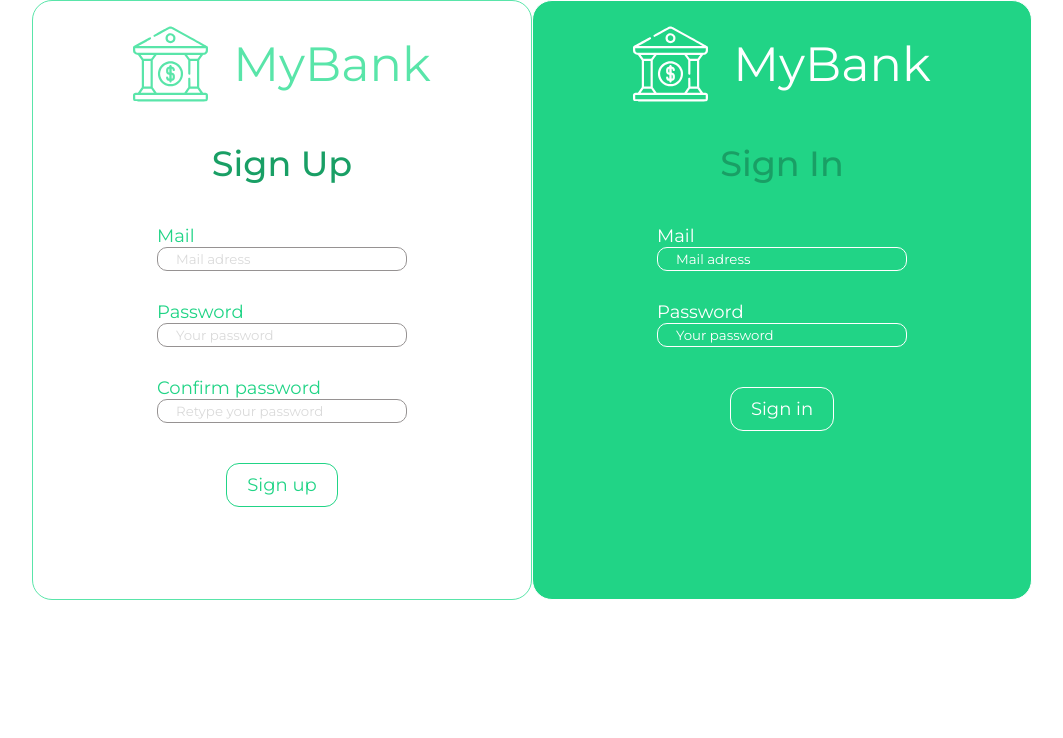
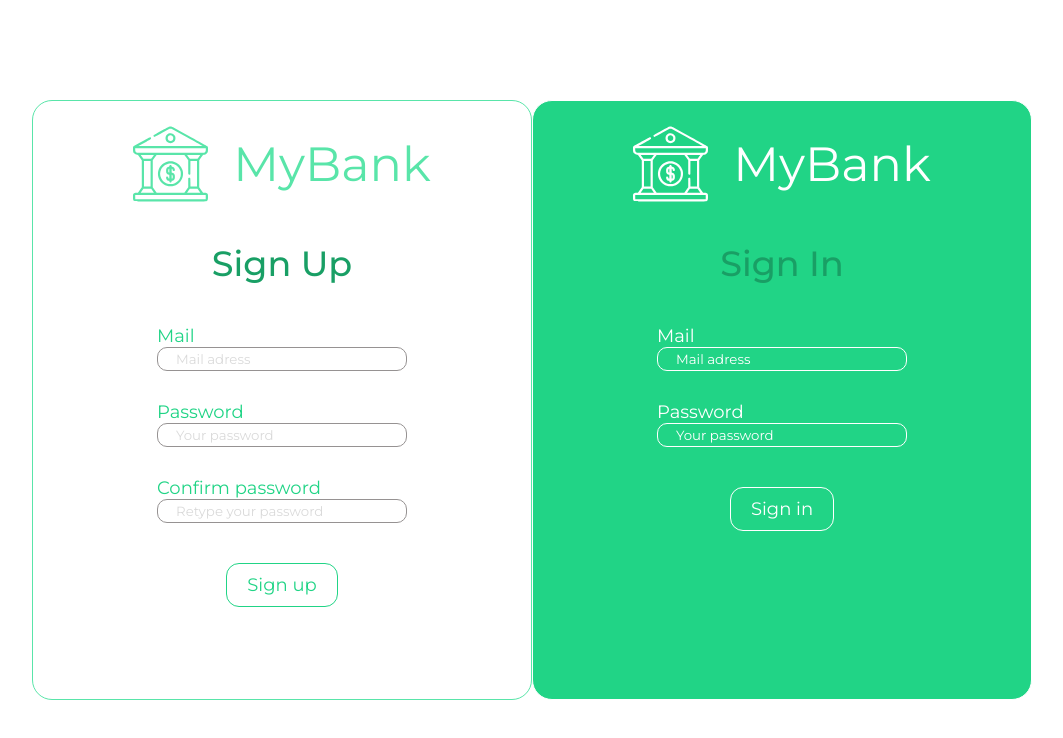
Before and after one commit to Joel-Henri-NGOUBE/MyBank_frontend, a React (Vite) app in the folder frontend/: page / in a window 1280 px wide. Shown: the top 738 px of the page, without its empty margins (108-1171 px from the left). Built offline with nearby package versions, Linux system fonts and the light colour scheme.

Commit message:
Authenticate page style fixed

```diff
--- a/frontend/src/Components/Authenticate/sign.css
+++ b/frontend/src/Components/Authenticate/sign.css
@@ -9,6 +9,10 @@
     border-radius: 20px;
     row-gap: 40px;
     padding-top: 25px;
+}
+
+#root{
+    align-items: center;
 }
 
 .title{
```
